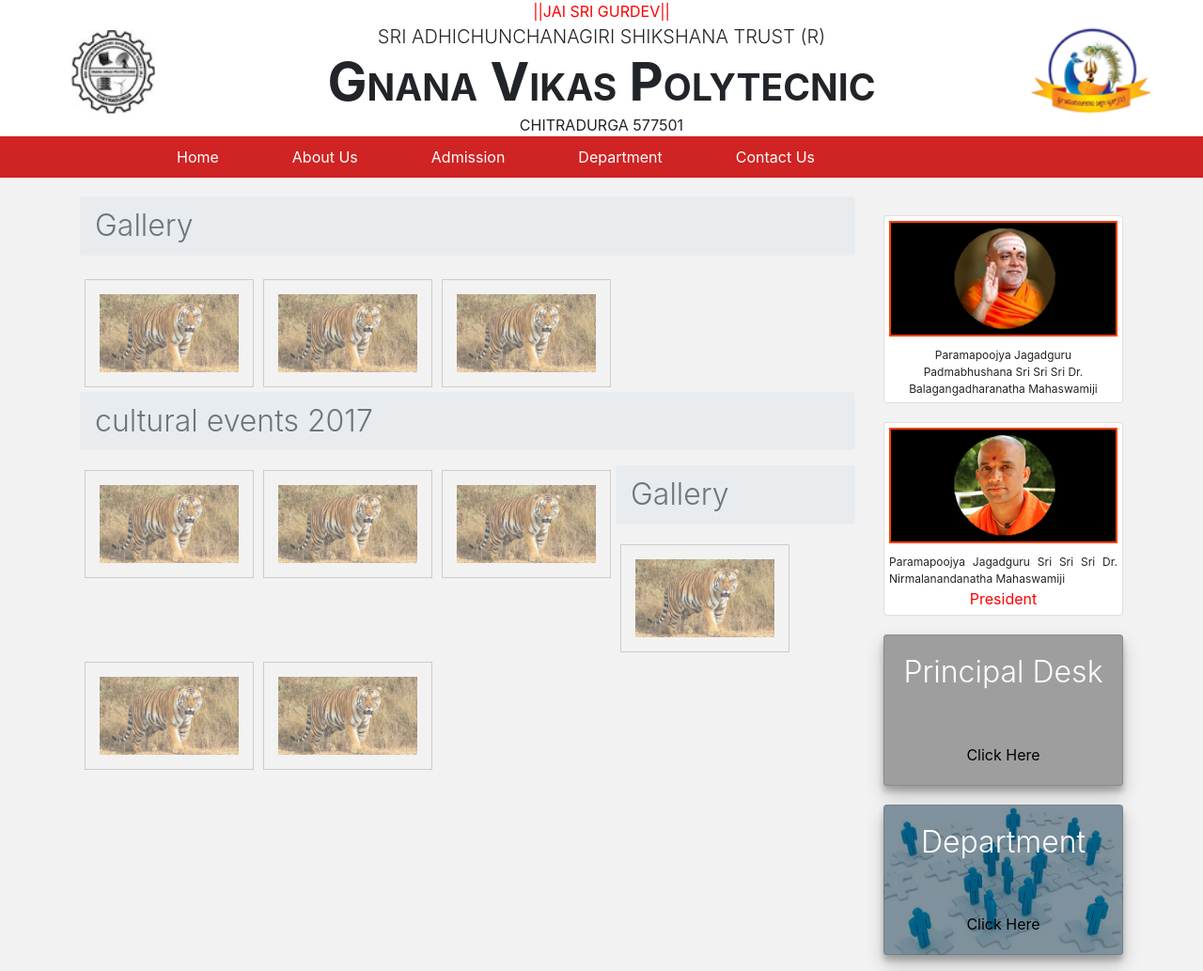
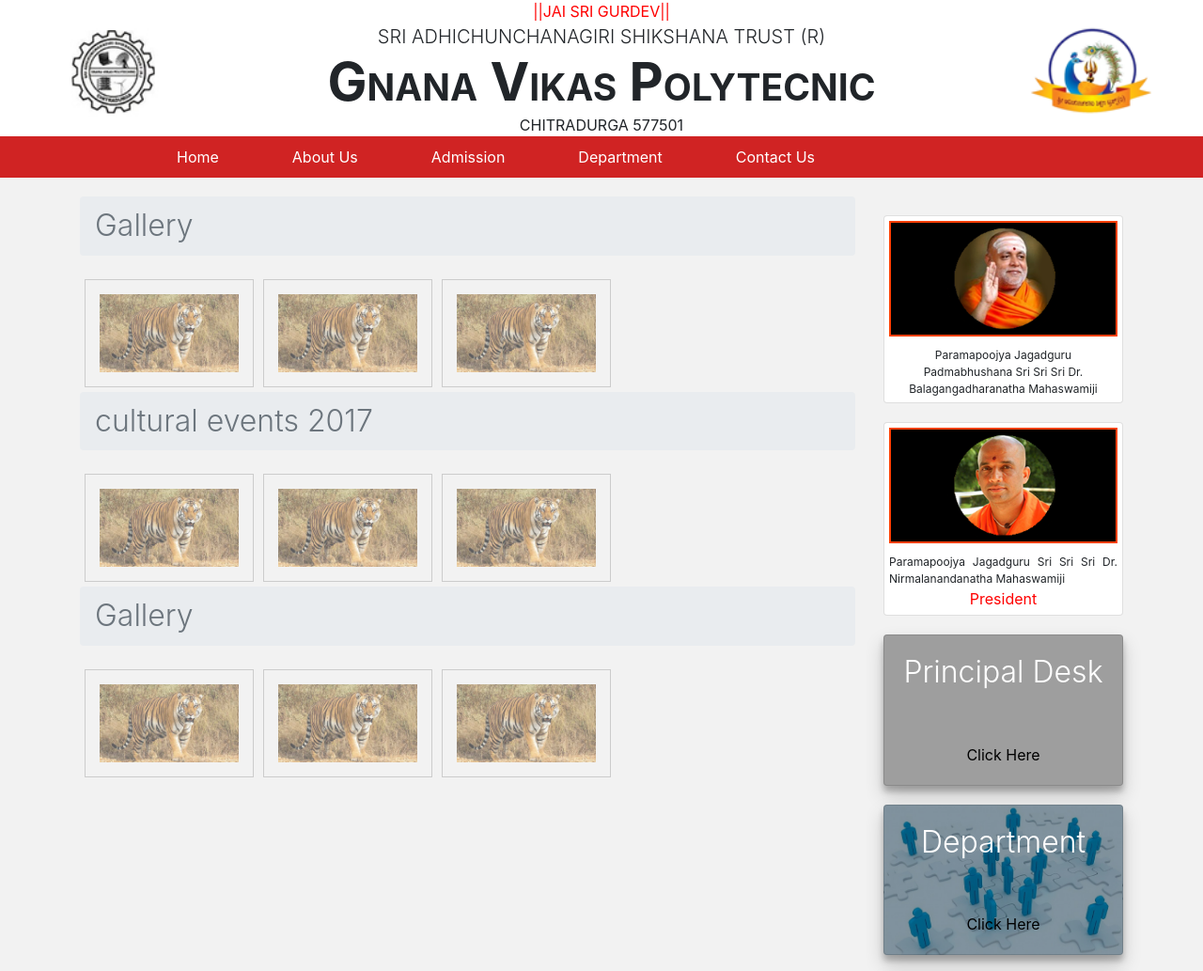
Before and after one commit to pavantiger/gnanavikas, a plain HTML site: page gallery.html in a window 1280 px wide. Shown: the top 1033 px of the page at 94% size. Drawn offline with nearby package versions, Linux system fonts and the light colour scheme; grey boxes are pictures that could not be loaded.

Commit message:
Update gallery.html

```diff
--- a/gallery.html
+++ b/gallery.html
@@ -39,6 +39,8 @@ $(function(){
     <li class="breadcrumb-item active display-4" aria-current="page" style="font-size: 2rem">cultural events 2017</li>
   </ol>
 </nav>
+			<div class="row">
+		<div class="col-md-12">
 			<div class="gallery">
 	<img src="images/card3.jpg" width="50%" />
 			</div><div class="gallery">
@@ -46,12 +48,15 @@ $(function(){
 			</div><div class="gallery">
 			<img src="images/card3.jpg" width="50%" />
 			</div>
+				</div></div>
 						<nav aria-label="breadcrumb">
   <ol class="breadcrumb">
     <li class="breadcrumb-item active display-4" aria-current="page" style="font-size: 2rem">Gallery</li>
 
   </ol>
 </nav>
+			<div class="row">
+		<div class="col-md-9">
 			<div class="gallery">
 	<img src="images/card3.jpg" width="50%" />
 			</div><div class="gallery">
@@ -59,6 +64,7 @@ $(function(){
 			</div><div class="gallery">
 			<img src="images/card3.jpg" width="50%" />
 			</div>
+				</div></div>
 	<br>
 	<div class="container-fluid">
 
```
